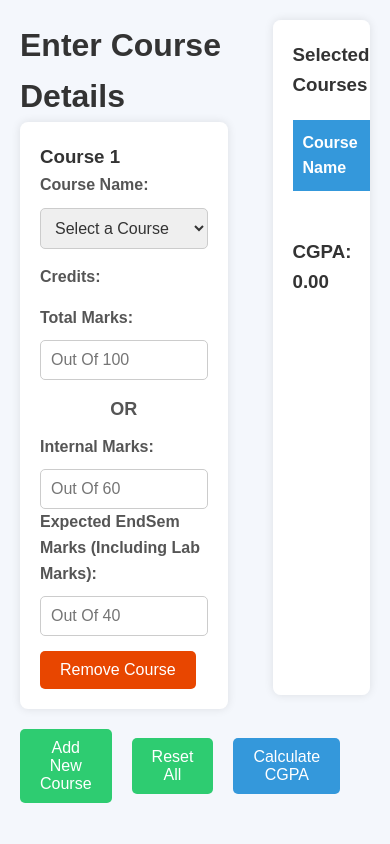
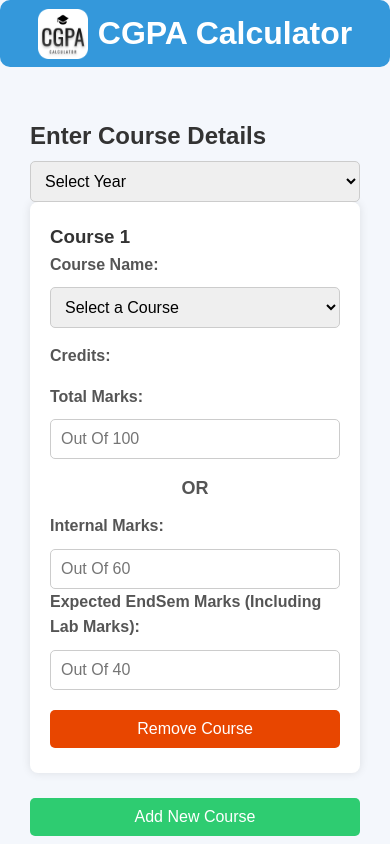
Before and after one commit to ShashankChilukuri/cgpa, a React (Create React App) app: page / in a window 390 px wide. Shown: the top 844 px of the page. Built offline with nearby package versions, Linux system fonts and the light colour scheme.

Commit message:
Changes in UI and added Select Year

```diff
--- a/src/App.css
+++ b/src/App.css
@@ -1,3 +1,4 @@
+
 * {
   margin: 0;
   padding: 0;
@@ -13,12 +14,15 @@ body {
 
 .container {
   display: flex;
-  justify-content: space-between;
+  flex-wrap: wrap;
+  gap: 20px;
   padding: 20px;
 }
 
 .course-input-section {
-  width: 65%;
+  flex: 1;
+  min-width: 300px;
+  max-width: 100%;
   padding-right: 20px;
 }
 
@@ -55,13 +59,53 @@ input:focus, select:focus {
   outline: none;
 }
 
-.input-field {
+.course-display-section {
+  flex: 1;
+  min-width: 300px;
+  max-width: 100%;
+  padding: 20px;
+  background-color: #fff;
+  border-radius: 8px;
+  box-shadow: 0 0 10px rgba(0, 0, 0, 0.1);
+  overflow-y: auto;
+}
+
+.courses-table {
+  width: 100%;
+  margin-top: 20px;
+  border-collapse: collapse;
+}
+
+.courses-table th, .courses-table td {
+  padding: 10px;
+  text-align: left;
+}
+
+.courses-table th {
+  background-color: #3498db;
+  color: #fff;
+}
+
+.courses-table tr:nth-child(even) {
+  background-color: #f2f2f2;
+}
+
+.error-message {
+  color: red;
+  font-size: 0.9rem;
+  margin-top: 10px;
+}
+
+.Toastify__toast-container {
   font-family: 'Arial', sans-serif;
 }
 
-.course-dropdown {
-  font-size: 1rem;
-  color: #333;
+.action-buttons {
+  margin-top: 20px;
+  display: flex;
+  flex-wrap: wrap;
+  gap: 10px;
+  justify-content: center;
 }
 
 .btn {
@@ -89,118 +133,78 @@ input:focus, select:focus {
   opacity: 0.9;
 }
 
-.course-display-section {
-  position: fixed;
-  top: 20px;
-  right: 20px;
-  width: 25%;
-  padding: 20px;
-  background-color: #fff;
-  border-radius: 8px;
-  box-shadow: 0 0 10px rgba(0, 0, 0, 0.1);
-  height: 80vh;
-  overflow-y: auto;
-  z-index: 10;
-}
-
-.courses-table {
-  width: 100%;
-  margin-top: 20px;
-  border-collapse: collapse;
-}
-
-.courses-table th, .courses-table td {
-  padding: 10px;
-  text-align: left;
-}
-
-.courses-table th {
-  background-color: #3498db;
-  color: #fff;
-}
-
-.courses-table tr:nth-child(even) {
-  background-color: #f2f2f2;
-}
-
-.courses-table tr:hover {
-  background-color: #ddd;
-}
-
-.error-message {
-  color: red;
-  font-size: 0.9rem;
-  margin-top: 10px;
-}
-
-.Toastify__toast-container {
-  font-family: 'Arial', sans-serif;
-}
-
-.action-buttons {
-  margin-top: 20px;
-  display: flex;
-  align-items: center;
-  gap: 20px;
-}
-
-.btn-reset {
-  padding: 10px 20px;
-  background-color: #ff6347;
-  color: white;
-  border: none;
-  border-radius: 50%;
-  font-size: 24px;
-  display: flex;
-  align-items: center;
-  justify-content: center;
-  cursor: pointer;
-  transition: all 0.3s ease;
-  width: 50px;
-  height: 50px;
-  box-shadow: 0 2px 5px rgba(0, 0, 0, 0.1);
-  margin-top: 10px;
-}
-
-.btn-reset:hover {
-  background-color: #ff4500;
-  transform: scale(1.1);
-}
-
-.btn-reset:focus {
-  outline: none;
-}
-
-.btn-reset .arrow-icon {
-  font-size: 24px;
-  transform: rotate(90deg);
-}
-
-.btn-reset[title] {
-  position: relative;
-}
-
-.btn-reset[title]:after {
-  content: attr(title);
-  position: absolute;
-  top: -35px;
-  left: 50%;
-  transform: translateX(-50%);
-  background-color: #333;
-  color: #fff;
-  padding: 5px 10px;
-  font-size: 12px;
-  border-radius: 3px;
-  white-space: nowrap;
-}
-
 .or {
   font-size: 18px;
   font-weight: bold;
   color: #555;
   text-align: center;
   margin: 10px 0;
-  width: 100%;
+}
+
+/* Responsive Design */
+@media (max-width: 768px) {
+  .container {
+    flex-direction: column;
+  }
+
+  .course-input-section {
+    width: 100%;
+    padding: 10px;
+  }
+  .course-display-section{
+    width: 100%;
+    padding: 10px;
+
+  }
+  .btn {
+    width: 100%;
+    margin: 5px 0;
+  }
+
+  .action-buttons {
+    flex-direction: column;
+    gap: 10px;
+  }
+
+  .courses-table th, .courses-table td {
+    font-size: 0.9rem;
+    padding: 5px;
+  }
+}
+/* .header {
   display: flex;
+  align-items: center;
+  margin-bottom: 5px;
+  margin-top: 10px;
+  margin-left: 550px;
+
+} */
+
+.logo {
+  width: 50px;
+  height: 50px;
+  margin-right: 10px;
+}
+
+
+.header {
+  display: flex;
+  align-items: center;
   justify-content: center;
+  margin-bottom: 20px;
+  padding: 8px 0;
+  background-color: #3498db; /* Blue header background */
+  border-radius: 10px;
 }
+
+.logo {
+  width: 50px;
+  height: 50px;
+  margin-right: 10px;
+}
+
+.title {
+  font-size: 2rem;
+  font-weight: bold;
+  color: #fff; /* White title color */
+}
--- a/src/CourseInput.js
+++ b/src/CourseInput.js
@@ -3,9 +3,26 @@ import { ToastContainer, toast } from 'react-toastify';
 import 'react-toastify/dist/ReactToastify.css';
 import notificationSound from './mixkit-long-pop-2358.wav';
 import './App.css';
-
+import cgpaLogo from './cgpa.png';
 const availableCourses = {
-  '2ndYear': [],
+  '1stYear': [
+    { name: 'DISCRETE MATHEMATICS', credits: 4 },
+    { name: 'FUNDAMENTALS OF IOT AND SENSORS', credits: 4 },
+    { name: 'COMPUTATIONAL THINKING FOR STRUCTURED DESIGN', credits: 5 },
+    { name: 'HUMAN VALUES GENDER EQUITY AND PROFESSIONAL ETHICS', credits: 2 },
+    { name: 'DESIGN THINKING AND INNOVATION', credits: 3 },
+    { name: 'LANGUAGE SKILLS FOR ENGINEERS', credits: 2 }
+  ],
+  '2ndYear': [
+    { name: 'ARTIFICIAL INTELLIGENCE AND MACHINE LEARNING (ADVANCED)', credits: 4 },
+    { name: 'PROCESSORS AND CONTROLLERS', credits: 4 },
+    { name: 'LINUX ADMINISTRATION & AUTOMATION', credits: 4 },
+    { name: 'DESIGN AND ANALYSIS OF ALGORITHMS (ADVANCED)', credits: 7 },
+    { name: 'DATABASE MANAGEMENT SYSTEMS (ADVANCED)', credits: 6 },
+    { name: 'JAPANESE LANGUAGE', credits: 3 },
+    { name: 'SOCIAL IMMERSIVE LEARNING', credits: 1 },
+    { name: 'PROBABILITY, STATISTICS & QUEUEING THEORY', credits: 4 }
+  ],
   '3rdYear': [
     { name: 'SOLUTIONS ARCHITECTING ON CLOUD', credits: 3 },
     { name: 'MACHINE LEARNING (ADVANCED)', credits: 6 },
@@ -22,6 +39,7 @@ const availableCourses = {
 };
 
 const CourseInput = () => {
+  const [selectedYear, setSelectedYear] = useState('');
   const [courses, setCourses] = useState([{ name: '', credits: '', totalMarks: '', internalMarks: '', endSemMarks: '' }]);
   const [cgpa, setCgpa] = useState(0);
   const [error, setError] = useState('');
@@ -118,6 +136,7 @@ const CourseInput = () => {
     notifyInfo("All courses have been reset.");
   };
 
+
   const calculateCGPA = () => {
     let totalCredits = 0;
     let totalGradePoints = 0;
@@ -128,11 +147,38 @@ const CourseInput = () => {
 
       if (course.totalMarks) {
         totalMarks = parseFloat(course.totalMarks);
+        if (isNaN(totalMarks) || totalMarks > 100 || totalMarks < 0) {
+          notifyError("Please enter valid marks between 0 and 100.");
+          hasError = true;
+          return;
+        }
       } else if (course.internalMarks && course.endSemMarks) {
-        totalMarks = parseFloat(course.internalMarks) + parseFloat(course.endSemMarks);
+        const internalMarks = parseFloat(course.internalMarks);
+        const endSemMarks = parseFloat(course.endSemMarks);
+
+        if (
+          isNaN(internalMarks) || isNaN(endSemMarks) ||
+          internalMarks < 0 || internalMarks > 100 ||
+          endSemMarks < 0 || endSemMarks > 100
+        ) {
+          notifyError("Internal and End-Sem marks must be between 0 and 100.");
+          hasError = true;
+          return;
+        }
+
+        totalMarks = internalMarks + endSemMarks;
+
+        if (totalMarks > 100) {
+          notifyError("The combined marks should not exceed 100.");
+          hasError = true;
+          return;
+        }
       } else {
         hasError = true;
+        notifyError("Please provide the necessary marks.");
+        return;
       }
+
 
       if (!hasError) {
         const gradePoints = grade(totalMarks);
@@ -161,12 +207,32 @@ const CourseInput = () => {
     newCourses[index].credits = selectedCourse.credits;
     setCourses(newCourses);
   };
+  const handleYearChange = (e) => {
+    const selectedYear = e.target.value;
+    setSelectedYear(selectedYear);
 
+    setCourses([{ name: '', credits: '', totalMarks: '', internalMarks: '', endSemMarks: '' }]);
+  };
   return (
+
+    <div>
+      <header className="header">
+        <img src={cgpaLogo} alt="CGPA Logo" className="logo" />
+        <h1 className="title">CGPA Calculator</h1>
+      </header>
     <div className="container">
       <div className="course-input-section">
-        <h1 className="title">Enter Course Details</h1>
-
+        <h2>Enter Course Details</h2>
+        <select
+              value={selectedYear}
+              onChange={handleYearChange}
+              className="input-field"
+            >
+              <option value="">Select Year</option>
+              <option value="1stYear">1st Year</option>
+              <option value="2ndYear">2nd Year</option>
+              <option value="3rdYear">3rd Year</option>
+            </select>
         {courses.map((_, index) => (
           <div key={index} className="course-input-card">
             <h3>Course {index + 1}</h3>
@@ -177,31 +243,28 @@ const CourseInput = () => {
                 id={`name-${index}`}
                 value={courses[index].name}
                 onChange={(e) => {
-                  const selectedCourse = [
-                    ...availableCourses['2ndYear'],
-                    ...availableCourses['3rdYear']
-                  ].find(course => course.name === e.target.value);
+                  const selectedCourse = availableCourses[selectedYear]?.find(course => course.name === e.target.value);
+                  if (selectedCourse) {
                     handleCourseSelect(index, selectedCourse);
+                  }
                 }}
                 className="course-dropdown"
               >
                 <option value="">Select a Course</option>
-                <optgroup label="2nd Year">
-                  {availableCourses['2ndYear'].map((course, i) => (
+                {selectedYear && (
+                  <>
+                    <optgroup label={`${selectedYear.charAt(0).toUpperCase() + selectedYear.slice(1)} Courses`}>
+                      {availableCourses[selectedYear].map((course, i) => (
                         <option key={i} value={course.name}>
                           {course.name}
                         </option>
                       ))}
                     </optgroup>
-                <optgroup label="3rd Year">
-                  {availableCourses['3rdYear'].map((course, i) => (
-                    <option key={i} value={course.name}>
-                      {course.name}
-                    </option>
-                  ))}
-                </optgroup>
+                  </>
+                )}
               </select>
               </div>
+
 
             <div className="form-group">
               <label>Credits: {courses[index].credits}</label>
@@ -285,6 +348,7 @@ const CourseInput = () => {
 
       <ToastContainer />
     </div>
+    </div>
   );
 };
 
```
Also changed, not shown: src/cgpa.png (added). Lines whose indentation alone changed are shown as unchanged.
